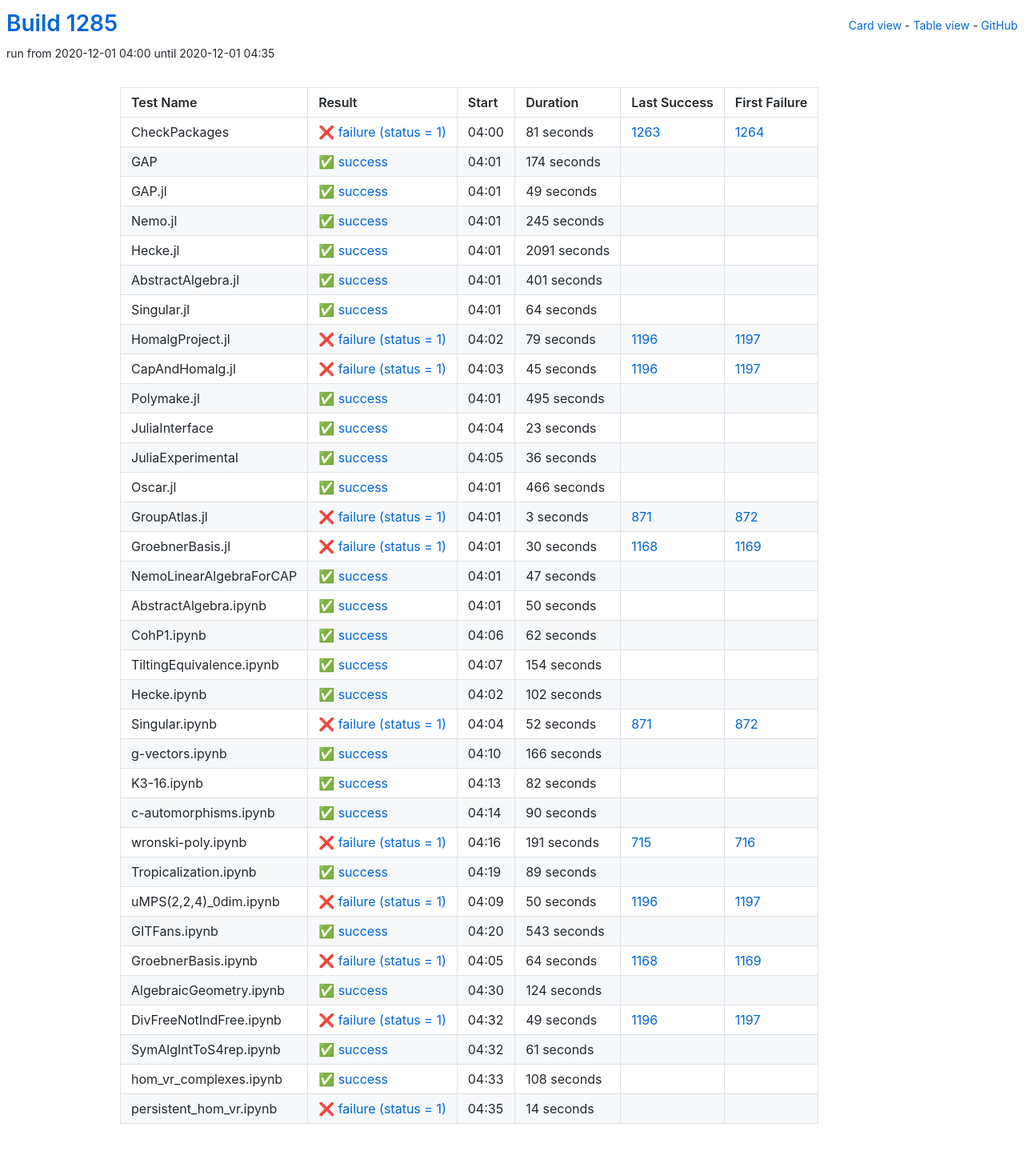
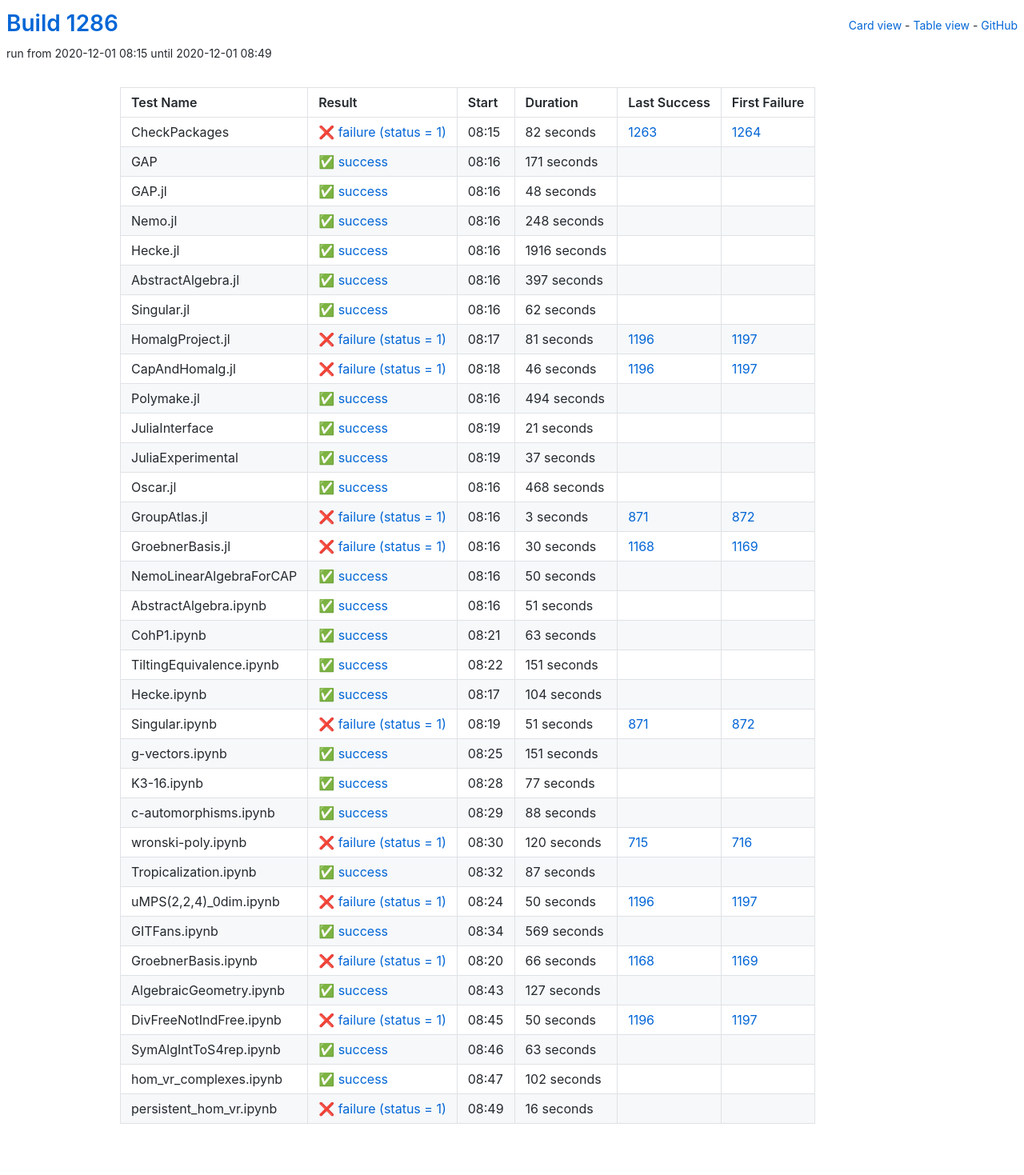
Before and after one commit to oscar-system/oscar-ci-status-stable, a Jekyll site: the page built from table.html, in a window 1280 px wide. Shown: the whole page at 80% size. Built offline with Jekyll 4.4.1, drawn with Linux system fonts in a browser that asks for light colours.

Commit message:
Build #1286

```diff
--- a/_data/ci.yml
+++ b/_data/ci.yml
@@ -1,6 +1,6 @@
 ---
-build: 1285
-build_url: https://oscarci.mathematik.uni-kl.de/job/oscar-stable/1285/
+build: 1286
+build_url: https://oscarci.mathematik.uni-kl.de/job/oscar-stable/1286/
 job: oscar-stable
 organization: oscar-system
 repo: oscar-ci-status-stable
@@ -8,164 +8,164 @@ repourl: https://github.com/oscar-system/oscar-ci-status-stable
 tests:
 - name: CheckPackages
   id: checkpackages
-  log: https://oscarci.mathematik.uni-kl.de/job/oscar-stable/1285/artifact/logs/build-1285/CheckPackages.log
-  start: 2020-12-01 04:00
+  log: https://oscarci.mathematik.uni-kl.de/job/oscar-stable/1286/artifact/logs/build-1286/CheckPackages.log
+  start: 2020-12-01 08:15
   success: false
   exitcode: 1
   status: failure
-  duration: 81
+  duration: 82
   last_success: 1263
   last_success_url: https://oscarci.mathematik.uni-kl.de/job/oscar-stable/1263/
   first_failure: 1264
   first_failure_url: https://oscarci.mathematik.uni-kl.de/job/oscar-stable/1264/
 - name: GAP
   id: gap
-  log: https://oscarci.mathematik.uni-kl.de/job/oscar-stable/1285/artifact/logs/build-1285/GAP.log
-  start: 2020-12-01 04:01
+  log: https://oscarci.mathematik.uni-kl.de/job/oscar-stable/1286/artifact/logs/build-1286/GAP.log
+  start: 2020-12-01 08:16
   success: true
   exitcode: 0
   status: success
-  duration: 174
+  duration: 171
   last_success: false
   last_success_url:
   first_failure: false
   first_failure_url:
 - name: GAP.jl
   id: gap-jl
-  log: https://oscarci.mathematik.uni-kl.de/job/oscar-stable/1285/artifact/logs/build-1285/GAP.jl.log
-  start: 2020-12-01 04:01
+  log: https://oscarci.mathematik.uni-kl.de/job/oscar-stable/1286/artifact/logs/build-1286/GAP.jl.log
+  start: 2020-12-01 08:16
   success: true
   exitcode: 0
   status: success
-  duration: 49
+  duration: 48
   last_success: false
   last_success_url:
   first_failure: false
   first_failure_url:
 - name: Nemo.jl
   id: nemo-jl
-  log: https://oscarci.mathematik.uni-kl.de/job/oscar-stable/1285/artifact/logs/build-1285/Nemo.jl.log
-  start: 2020-12-01 04:01
+  log: https://oscarci.mathematik.uni-kl.de/job/oscar-stable/1286/artifact/logs/build-1286/Nemo.jl.log
+  start: 2020-12-01 08:16
   success: true
   exitcode: 0
   status: success
-  duration: 245
+  duration: 248
   last_success: false
   last_success_url:
   first_failure: false
   first_failure_url:
 - name: Hecke.jl
   id: hecke-jl
-  log: https://oscarci.mathematik.uni-kl.de/job/oscar-stable/1285/artifact/logs/build-1285/Hecke.jl.log
-  start: 2020-12-01 04:01
+  log: https://oscarci.mathematik.uni-kl.de/job/oscar-stable/1286/artifact/logs/build-1286/Hecke.jl.log
+  start: 2020-12-01 08:16
   success: true
   exitcode: 0
   status: success
-  duration: 2091
+  duration: 1916
   last_success: false
   last_success_url:
   first_failure: false
   first_failure_url:
 - name: AbstractAlgebra.jl
   id: abstractalgebra-jl
-  log: https://oscarci.mathematik.uni-kl.de/job/oscar-stable/1285/artifact/logs/build-1285/AbstractAlgebra.jl.log
-  start: 2020-12-01 04:01
+  log: https://oscarci.mathematik.uni-kl.de/job/oscar-stable/1286/artifact/logs/build-1286/AbstractAlgebra.jl.log
+  start: 2020-12-01 08:16
   success: true
   exitcode: 0
   status: success
-  duration: 401
+  duration: 397
   last_success: false
   last_success_url:
   first_failure: false
   first_failure_url:
 - name: Singular.jl
   id: singular-jl
-  log: https://oscarci.mathematik.uni-kl.de/job/oscar-stable/1285/artifact/logs/build-1285/Singular.jl.log
-  start: 2020-12-01 04:01
+  log: https://oscarci.mathematik.uni-kl.de/job/oscar-stable/1286/artifact/logs/build-1286/Singular.jl.log
+  start: 2020-12-01 08:16
   success: true
   exitcode: 0
   status: success
-  duration: 64
+  duration: 62
   last_success: false
   last_success_url:
   first_failure: false
   first_failure_url:
 - name: HomalgProject.jl
   id: homalgproject-jl
-  log: https://oscarci.mathematik.uni-kl.de/job/oscar-stable/1285/artifact/logs/build-1285/HomalgProject.jl.log
-  start: 2020-12-01 04:02
+  log: https://oscarci.mathematik.uni-kl.de/job/oscar-stable/1286/artifact/logs/build-1286/HomalgProject.jl.log
+  start: 2020-12-01 08:17
   success: false
   exitcode: 1
   status: failure
-  duration: 79
+  duration: 81
   last_success: 1196
   last_success_url: https://oscarci.mathematik.uni-kl.de/job/oscar-stable/1196/
   first_failure: 1197
   first_failure_url: https://oscarci.mathematik.uni-kl.de/job/oscar-stable/1197/
 - name: CapAndHomalg.jl
   id: capandhomalg-jl
-  log: https://oscarci.mathematik.uni-kl.de/job/oscar-stable/1285/artifact/logs/build-1285/CapAndHomalg.jl.log
-  start: 2020-12-01 04:03
+  log: https://oscarci.mathematik.uni-kl.de/job/oscar-stable/1286/artifact/logs/build-1286/CapAndHomalg.jl.log
+  start: 2020-12-01 08:18
   success: false
   exitcode: 1
   status: failure
-  duration: 45
+  duration: 46
   last_success: 1196
   last_success_url: https://oscarci.mathematik.uni-kl.de/job/oscar-stable/1196/
   first_failure: 1197
   first_failure_url: https://oscarci.mathematik.uni-kl.de/job/oscar-stable/1197/
 - name: Polymake.jl
   id: polymake-jl
-  log: https://oscarci.mathematik.uni-kl.de/job/oscar-stable/1285/artifact/logs/build-1285/Polymake.jl.log
-  start: 2020-12-01 04:01
+  log: https://oscarci.mathematik.uni-kl.de/job/oscar-stable/1286/artifact/logs/build-1286/Polymake.jl.log
+  start: 2020-12-01 08:16
   success: true
   exitcode: 0
   status: success
-  duration: 495
+  duration: 494
   last_success: false
   last_success_url:
   first_failure: false
   first_failure_url:
 - name: JuliaInterface
   id: juliainterface
-  log: https://oscarci.mathematik.uni-kl.de/job/oscar-stable/1285/artifact/logs/build-1285/JuliaInterface.log
-  start: 2020-12-01 04:04
+  log: https://oscarci.mathematik.uni-kl.de/job/oscar-stable/1286/artifact/logs/build-1286/JuliaInterface.log
+  start: 2020-12-01 08:19
   success: true
   exitcode: 0
   status: success
-  duration: 23
+  duration: 21
   last_success: false
   last_success_url:
   first_failure: false
   first_failure_url:
 - name: JuliaExperimental
   id: juliaexperimental
-  log: https://oscarci.mathematik.uni-kl.de/job/oscar-stable/1285/artifact/logs/build-1285/JuliaExperimental.log
-  start: 2020-12-01 04:05
+  log: https://oscarci.mathematik.uni-kl.de/job/oscar-stable/1286/artifact/logs/build-1286/JuliaExperimental.log
+  start: 2020-12-01 08:19
   success: true
   exitcode: 0
   status: success
-  duration: 36
+  duration: 37
   last_success: false
   last_success_url:
   first_failure: false
   first_failure_url:
 - name: Oscar.jl
   id: oscar-jl
-  log: https://oscarci.mathematik.uni-kl.de/job/oscar-stable/1285/artifact/logs/build-1285/Oscar.jl.log
-  start: 2020-12-01 04:01
+  log: https://oscarci.mathematik.uni-kl.de/job/oscar-stable/1286/artifact/logs/build-1286/Oscar.jl.log
+  start: 2020-12-01 08:16
   success: true
   exitcode: 0
   status: success
-  duration: 466
+  duration: 468
   last_success: false
   last_success_url:
   first_failure: false
   first_failure_url:
 - name: GroupAtlas.jl
   id: groupatlas-jl
-  log: https://oscarci.mathematik.uni-kl.de/job/oscar-stable/1285/artifact/logs/build-1285/GroupAtlas.jl.log
-  start: 2020-12-01 04:01
+  log: https://oscarci.mathematik.uni-kl.de/job/oscar-stable/1286/artifact/logs/build-1286/GroupAtlas.jl.log
+  start: 2020-12-01 08:16
   success: false
   exitcode: 1
   status: failure
@@ -176,8 +176,8 @@ tests:
   first_failure_url: https://oscarci.mathematik.uni-kl.de/job/oscar-stable/872/
 - name: GroebnerBasis.jl
   id: groebnerbasis-jl
-  log: https://oscarci.mathematik.uni-kl.de/job/oscar-stable/1285/artifact/logs/build-1285/GroebnerBasis.jl.log
-  start: 2020-12-01 04:01
+  log: https://oscarci.mathematik.uni-kl.de/job/oscar-stable/1286/artifact/logs/build-1286/GroebnerBasis.jl.log
+  start: 2020-12-01 08:16
   success: false
   exitcode: 1
   status: failure
@@ -188,20 +188,8 @@ tests:
   first_failure_url: https://oscarci.mathematik.uni-kl.de/job/oscar-stable/1169/
 - name: NemoLinearAlgebraForCAP
   id: nemolinearalgebraforcap
-  log: https://oscarci.mathematik.uni-kl.de/job/oscar-stable/1285/artifact/logs/build-1285/NemoLinearAlgebraForCAP.log
-  start: 2020-12-01 04:01
-  success: true
-  exitcode: 0
-  status: success
-  duration: 47
-  last_success: false
-  last_success_url:
-  first_failure: false
-  first_failure_url:
-- name: AbstractAlgebra.ipynb
-  id: abstractalgebra-ipynb
-  log: https://oscarci.mathematik.uni-kl.de/job/oscar-stable/1285/artifact/logs/build-1285/AbstractAlgebra.ipynb.log
-  start: 2020-12-01 04:01
+  log: https://oscarci.mathematik.uni-kl.de/job/oscar-stable/1286/artifact/logs/build-1286/NemoLinearAlgebraForCAP.log
+  start: 2020-12-01 08:16
   success: true
   exitcode: 0
   status: success
@@ -210,118 +198,130 @@ tests:
   last_success_url:
   first_failure: false
   first_failure_url:
-- name: CohP1.ipynb
-  id: cohp1-ipynb
-  log: https://oscarci.mathematik.uni-kl.de/job/oscar-stable/1285/artifact/logs/build-1285/CohP1.ipynb.log
-  start: 2020-12-01 04:06
+- name: AbstractAlgebra.ipynb
+  id: abstractalgebra-ipynb
+  log: https://oscarci.mathematik.uni-kl.de/job/oscar-stable/1286/artifact/logs/build-1286/AbstractAlgebra.ipynb.log
+  start: 2020-12-01 08:16
   success: true
   exitcode: 0
   status: success
-  duration: 62
+  duration: 51
+  last_success: false
+  last_success_url:
+  first_failure: false
+  first_failure_url:
+- name: CohP1.ipynb
+  id: cohp1-ipynb
+  log: https://oscarci.mathematik.uni-kl.de/job/oscar-stable/1286/artifact/logs/build-1286/CohP1.ipynb.log
+  start: 2020-12-01 08:21
+  success: true
+  exitcode: 0
+  status: success
+  duration: 63
   last_success: false
   last_success_url:
   first_failure: false
   first_failure_url:
 - name: TiltingEquivalence.ipynb
   id: tiltingequivalence-ipynb
-  log: https://oscarci.mathematik.uni-kl.de/job/oscar-stable/1285/artifact/logs/build-1285/TiltingEquivalence.ipynb.log
-  start: 2020-12-01 04:07
+  log: https://oscarci.mathematik.uni-kl.de/job/oscar-stable/1286/artifact/logs/build-1286/TiltingEquivalence.ipynb.log
+  start: 2020-12-01 08:22
   success: true
   exitcode: 0
   status: success
-  duration: 154
+  duration: 151
   last_success: false
   last_success_url:
   first_failure: false
   first_failure_url:
 - name: Hecke.ipynb
   id: hecke-ipynb
-  log: https://oscarci.mathematik.uni-kl.de/job/oscar-stable/1285/artifact/logs/build-1285/Hecke.ipynb.log
-  start: 2020-12-01 04:02
+  log: https://oscarci.mathematik.uni-kl.de/job/oscar-stable/1286/artifact/logs/build-1286/Hecke.ipynb.log
+  start: 2020-12-01 08:17
   success: true
   exitcode: 0
   status: success
-  duration: 102
+  duration: 104
   last_success: false
   last_success_url:
   first_failure: false
   first_failure_url:
 - name: Singular.ipynb
   id: singular-ipynb
-  log: https://oscarci.mathematik.uni-kl.de/job/oscar-stable/1285/artifact/logs/build-1285/Singular.ipynb.log
-  start: 2020-12-01 04:04
+  log: https://oscarci.mathematik.uni-kl.de/job/oscar-stable/1286/artifact/logs/build-1286/Singular.ipynb.log
+  start: 2020-12-01 08:19
   success: false
   exitcode: 1
   status: failure
-  duration: 52
+  duration: 51
   last_success: 871
   last_success_url: https://oscarci.mathematik.uni-kl.de/job/oscar-stable/871/
   first_failure: 872
   first_failure_url: https://oscarci.mathematik.uni-kl.de/job/oscar-stable/872/
 - name: g-vectors.ipynb
   id: g-vectors-ipynb
-  log: https://oscarci.mathematik.uni-kl.de/job/oscar-stable/1285/artifact/logs/build-1285/g-vectors.ipynb.log
-  start: 2020-12-01 04:10
+  log: https://oscarci.mathematik.uni-kl.de/job/oscar-stable/1286/artifact/logs/build-1286/g-vectors.ipynb.log
+  start: 2020-12-01 08:25
   success: true
   exitcode: 0
   status: success
-  duration: 166
+  duration: 151
   last_success: false
   last_success_url:
   first_failure: false
   first_failure_url:
 - name: K3-16.ipynb
   id: k3-16-ipynb
-  log: https://oscarci.mathematik.uni-kl.de/job/oscar-stable/1285/artifact/logs/build-1285/K3-16.ipynb.log
-  start: 2020-12-01 04:13
+  log: https://oscarci.mathematik.uni-kl.de/job/oscar-stable/1286/artifact/logs/build-1286/K3-16.ipynb.log
+  start: 2020-12-01 08:28
   success: true
   exitcode: 0
   status: success
-  duration: 82
+  duration: 77
   last_success: false
   last_success_url:
   first_failure: false
   first_failure_url:
 - name: c-automorphisms.ipynb
   id: c-automorphisms-ipynb
-  log: https://oscarci.mathematik.uni-kl.de/job/oscar-stable/1285/artifact/logs/build-1285/c-automorphisms.ipynb.log
-  start: 2020-12-01 04:14
+  log: https://oscarci.mathematik.uni-kl.de/job/oscar-stable/1286/artifact/logs/build-1286/c-automorphisms.ipynb.log
+  start: 2020-12-01 08:29
   success: true
   exitcode: 0
   status: success
-  duration: 90
+  duration: 88
   last_success: false
   last_success_url:
   first_failure: false
   first_failure_url:
 - name: wronski-poly.ipynb
   id: wronski-poly-ipynb
-  log: https://oscarci.mathematik.uni-kl.de/job/oscar-stable/1285/artifact/logs/build-1285/wronski-poly.ipynb.log
-  start: 2020-12-01 04:16
+  log: https://oscarci.mathematik.uni-kl.de/job/oscar-stable/1286/artifact/logs/build-1286/wronski-poly.ipynb.log
+  start: 2020-12-01 08:30
   success: false
   exitcode: 1
   status: failure
-  duration: 191
+  duration: 120
   last_success: 715
   last_success_url: https://oscarci.mathematik.uni-kl.de/job/oscar-stable/715/
   first_failure: 716
   first_failure_url: https://oscarci.mathematik.uni-kl.de/job/oscar-stable/716/
 - name: Tropicalization.ipynb
   id: tropicalization-ipynb
-  log: https://oscarci.mathematik.uni-kl.de/job/oscar-stable/1285/artifact/logs/build-1285/Tropicalization.ipynb.log
-  start: 2020-12-01 04:19
+  log: https://oscarci.mathematik.uni-kl.de/job/oscar-stable/1286/artifact/logs/build-1286/Tropicalization.ipynb.log
+  start: 2020-12-01 08:32
   success: true
   exitcode: 0
   status: success
-  duration: 89
+  duration: 87
   last_success: false
   last_success_url:
   first_failure: false
   first_failure_url:
 - name: uMPS(2,2,4)_0dim.ipynb
   id: umps-2-2-4-0dim-ipynb
-  log: https://oscarci.mathematik.uni-kl.de/job/oscar-stable/1285/artifact/logs/build-1285/uMPS-2-2-4-_0dim.ipynb.log
-  start: 2020-12-01 04:09
+  log: https://oscarci.mathematik.uni-kl.de/job/oscar-stable/1286/artifact/logs/build-1286/uMPS-2-2-4-_0dim.ipynb.log
+  start: 2020-12-01 08:24
   success: false
   exitcode: 1
   status: failure
@@ -332,84 +332,84 @@ tests:
   first_failure_url: https://oscarci.mathematik.uni-kl.de/job/oscar-stable/1197/
 - name: GITFans.ipynb
   id: gitfans-ipynb
-  log: https://oscarci.mathematik.uni-kl.de/job/oscar-stable/1285/artifact/logs/build-1285/GITFans.ipynb.log
-  start: 2020-12-01 04:20
+  log: https://oscarci.mathematik.uni-kl.de/job/oscar-stable/1286/artifact/logs/build-1286/GITFans.ipynb.log
+  start: 2020-12-01 08:34
   success: true
   exitcode: 0
   status: success
-  duration: 543
+  duration: 569
   last_success: false
   last_success_url:
   first_failure: false
   first_failure_url:
 - name: GroebnerBasis.ipynb
   id: groebnerbasis-ipynb
-  log: https://oscarci.mathematik.uni-kl.de/job/oscar-stable/1285/artifact/logs/build-1285/GroebnerBasis.ipynb.log
-  start: 2020-12-01 04:05
+  log: https://oscarci.mathematik.uni-kl.de/job/oscar-stable/1286/artifact/logs/build-1286/GroebnerBasis.ipynb.log
+  start: 2020-12-01 08:20
   success: false
   exitcode: 1
   status: failure
-  duration: 64
+  duration: 66
   last_success: 1168
   last_success_url: https://oscarci.mathematik.uni-kl.de/job/oscar-stable/1168/
   first_failure: 1169
   first_failure_url: https://oscarci.mathematik.uni-kl.de/job/oscar-stable/1169/
 - name: AlgebraicGeometry.ipynb
   id: algebraicgeometry-ipynb
-  log: https://oscarci.mathematik.uni-kl.de/job/oscar-stable/1285/artifact/logs/build-1285/AlgebraicGeometry.ipynb.log
-  start: 2020-12-01 04:30
+  log: https://oscarci.mathematik.uni-kl.de/job/oscar-stable/1286/artifact/logs/build-1286/AlgebraicGeometry.ipynb.log
+  start: 2020-12-01 08:43
   success: true
   exitcode: 0
   status: success
-  duration: 124
+  duration: 127
   last_success: false
   last_success_url:
   first_failure: false
   first_failure_url:
 - name: DivFreeNotIndFree.ipynb
   id: divfreenotindfree-ipynb
-  log: https://oscarci.mathematik.uni-kl.de/job/oscar-stable/1285/artifact/logs/build-1285/DivFreeNotIndFree.ipynb.log
-  start: 2020-12-01 04:32
+  log: https://oscarci.mathematik.uni-kl.de/job/oscar-stable/1286/artifact/logs/build-1286/DivFreeNotIndFree.ipynb.log
+  start: 2020-12-01 08:45
   success: false
   exitcode: 1
   status: failure
-  duration: 49
+  duration: 50
   last_success: 1196
   last_success_url: https://oscarci.mathematik.uni-kl.de/job/oscar-stable/1196/
   first_failure: 1197
   first_failure_url: https://oscarci.mathematik.uni-kl.de/job/oscar-stable/1197/
 - name: SymAlgIntToS4rep.ipynb
   id: symalginttos4rep-ipynb
-  log: https://oscarci.mathematik.uni-kl.de/job/oscar-stable/1285/artifact/logs/build-1285/SymAlgIntToS4rep.ipynb.log
-  start: 2020-12-01 04:32
+  log: https://oscarci.mathematik.uni-kl.de/job/oscar-stable/1286/artifact/logs/build-1286/SymAlgIntToS4rep.ipynb.log
+  start: 2020-12-01 08:46
   success: true
   exitcode: 0
   status: success
-  duration: 61
+  duration: 63
   last_success: false
   last_success_url:
   first_failure: false
   first_failure_url:
 - name: hom_vr_complexes.ipynb
   id: hom-vr-complexes-ipynb
-  log: https://oscarci.mathematik.uni-kl.de/job/oscar-stable/1285/artifact/logs/build-1285/hom_vr_complexes.ipynb.log
-  start: 2020-12-01 04:33
+  log: https://oscarci.mathematik.uni-kl.de/job/oscar-stable/1286/artifact/logs/build-1286/hom_vr_complexes.ipynb.log
+  start: 2020-12-01 08:47
   success: true
   exitcode: 0
   status: success
-  duration: 108
+  duration: 102
   last_success: false
   last_success_url:
   first_failure: false
   first_failure_url:
 - name: persistent_hom_vr.ipynb
   id: persistent-hom-vr-ipynb
-  log: https://oscarci.mathematik.uni-kl.de/job/oscar-stable/1285/artifact/logs/build-1285/persistent_hom_vr.ipynb.log
-  start: 2020-12-01 04:35
+  log: https://oscarci.mathematik.uni-kl.de/job/oscar-stable/1286/artifact/logs/build-1286/persistent_hom_vr.ipynb.log
+  start: 2020-12-01 08:49
   success: false
   exitcode: 1
   status: failure
-  duration: 14
+  duration: 16
   last_success: false
   last_success_url:
   first_failure: false
```
Also changed, not shown: README.md.
